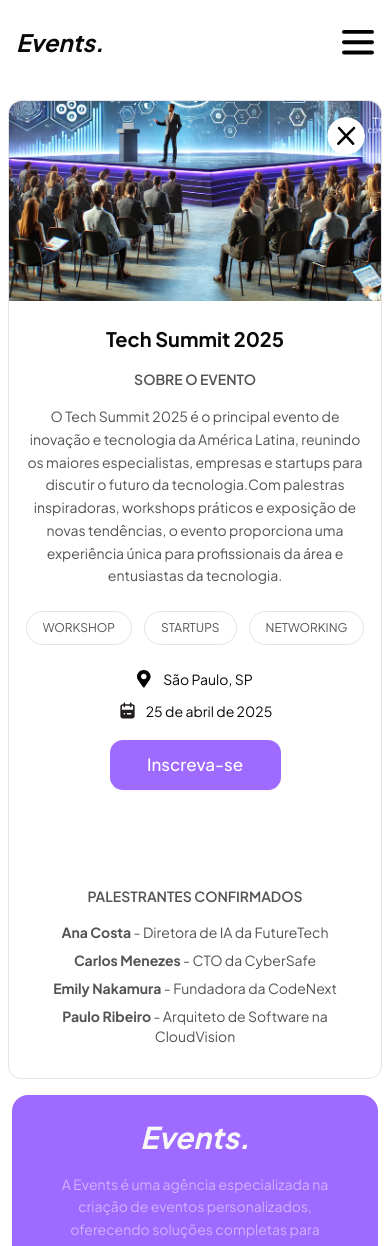
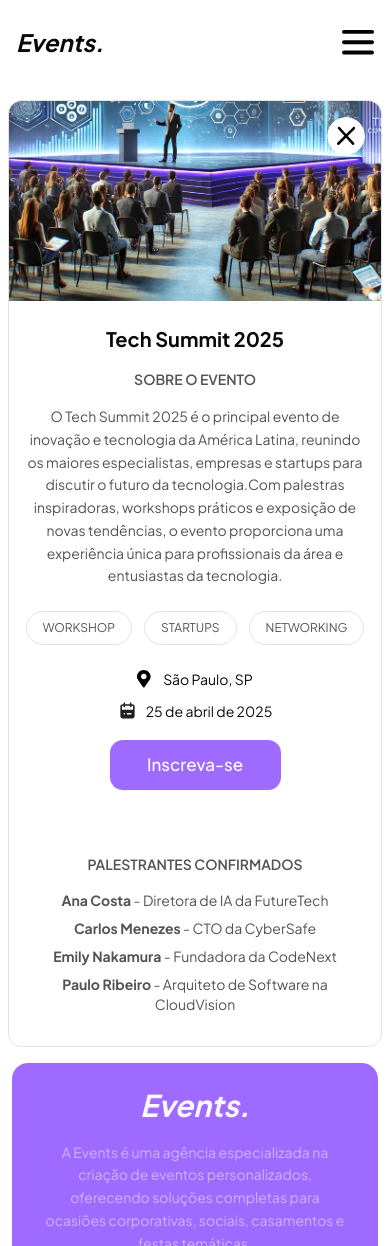
Before and after one commit to FCorleth/projetoEvento, a Next.js app: page /eventos/1 in a window 390 px wide. Shown: the top 1246 px of the page. Built offline with nearby package versions, Linux system fonts and the light colour scheme.

Commit message:
feat:Melhoria na responsividade

```diff
--- a/src/app/eventos/[id]/page.tsx
+++ b/src/app/eventos/[id]/page.tsx
@@ -189,7 +189,7 @@ const Page = () => {
           <Toaster position="top-right" />
           <SonnerDemo />
         </div>
-        <div className="w-full lg:w-[300px] mt-8 lg:mt-[60px] lg:ml-[80px] xl:ml-[150px] leading-relaxed lg:leading-[36px] mb-8 lg:mb-0 flex-shrink-0 text-center lg:text-left">
+        <div className="w-full lg:w-[400px] lg:mt-[60px] lg:mr-[152px] xl:ml-[150px] leading-relaxed lg:leading-[36px] mb-8 lg:mb-0 flex-shrink-0 text-center lg:text-left">
           <h4 className="font-semibold text-sm lg:text-[15px] text-[#535353] uppercase mb-4 lg:mb-[21px]">
             Palestrantes Confirmados
           </h4>
```
